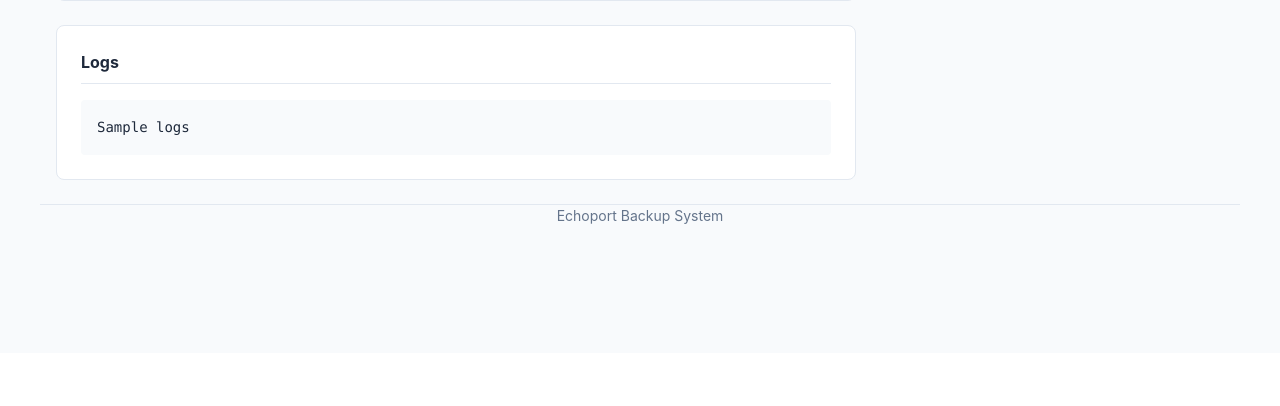
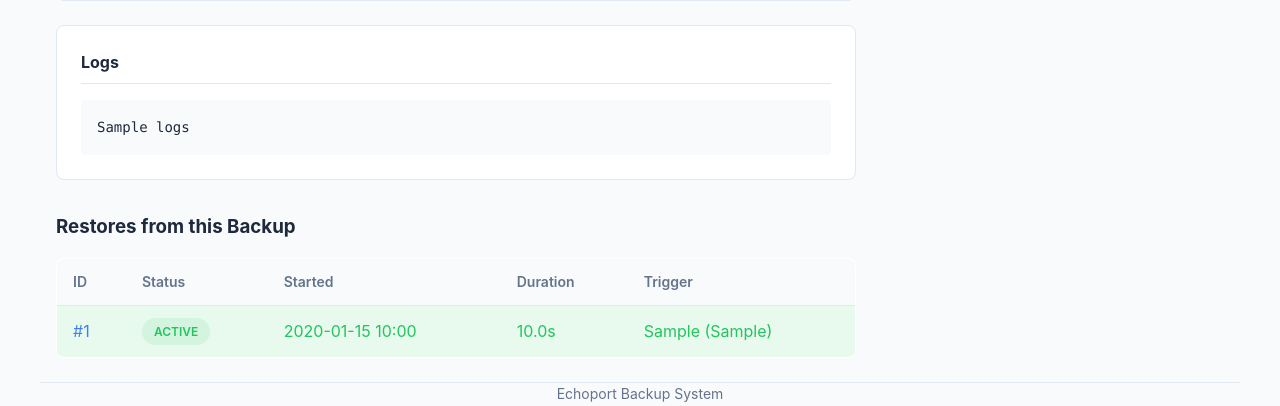
Before and after one commit to ephes/echoport, a Django app: template src/backups/templates/backups/run_detail.html in a window 1280 px wide. Shown: the part 447-853 px from the top of the page. Before the commit the page ends 671 px from the top, so only its background shows below. Run offline with Django 5.2, Linux system fonts and the light colour scheme; the template is opened without the code that fills it: most values are stand-ins (such as "Sample title", 1, 10 or a date in 2020); parts of the project's set-up code (start-up, migrations or seed data) failed here and were passed over.

Commit message:
Show restore history on target and backup run pages
The target page now lists its 20 most recent restores and the backup
run page lists the restores made from that backup, each linking to the
restore page and source backup. Read-only; no restore actions added.
History tables scroll sideways on narrow screens.

```diff
--- a/src/backups/static/css/styles.css
+++ b/src/backups/static/css/styles.css
@@ -387,6 +387,28 @@ dd ul {
     text-decoration: underline;
 }
 
+/* History tables scroll sideways on narrow screens instead of widening the page */
+.table-scroll {
+    overflow-x: auto;
+    -webkit-overflow-scrolling: touch;
+}
+
+.table-scroll .runs-table th,
+.table-scroll .runs-table td {
+    white-space: nowrap;
+}
+
+.restore-history {
+    margin-top: 2rem;
+    margin-bottom: 1.5rem;
+}
+
+.history-note {
+    margin-top: 0.5rem;
+    font-size: 0.875rem;
+    color: var(--color-text-muted);
+}
+
 /* Run Detail */
 .run-error {
     border-color: var(--color-error);
--- /dev/null
+++ b/src/backups/templates/backups/partials/restore_history.html
@@ -0,0 +1,38 @@
+{# Read-only restore list. Context: restores; show_backup (bool) adds the source backup column. #}
+<div class="run-history restore-history">
+    <h3>{{ heading|default:"Restore History" }}</h3>
+
+    {% if restores %}
+    <div class="table-scroll">
+        <table class="runs-table restores-table">
+            <thead>
+                <tr>
+                    <th>ID</th>
+                    {% if show_backup %}<th>From Backup</th>{% endif %}
+                    <th>Status</th>
+                    <th>Started</th>
+                    <th>Duration</th>
+                    <th>Trigger</th>
+                </tr>
+            </thead>
+            <tbody>
+                {% for restore in restores %}
+                <tr class="run-row status-{{ restore.status }}">
+                    <td><a href="{% url 'backups:restore_detail' restore.id %}">#{{ restore.id }}</a></td>
+                    {% if show_backup %}<td><a href="{% url 'backups:run_detail' restore.backup_run_id %}">#{{ restore.backup_run_id }}</a></td>{% endif %}
+                    <td><span class="status-badge status-{{ restore.status }}">{{ restore.get_status_display }}</span></td>
+                    <td>{{ restore.started_at|date:"Y-m-d H:i" }}</td>
+                    <td>{% if restore.duration_seconds is not None %}{{ restore.duration_seconds|floatformat:1 }}s{% else %}-{% endif %}</td>
+                    <td>{{ restore.get_trigger_display }}{% if restore.triggered_by %} ({{ restore.triggered_by }}){% endif %}</td>
+                </tr>
+                {% endfor %}
+            </tbody>
+        </table>
+    </div>
+    {% if restores|length >= limit %}
+    <p class="history-note">Showing the {{ limit }} most recent restores.</p>
+    {% endif %}
+    {% else %}
+    <p class="empty-state">{{ empty_text|default:"No restores yet." }}</p>
+    {% endif %}
+</div>
--- a/src/backups/templates/backups/run_detail.html
+++ b/src/backups/templates/backups/run_detail.html
@@ -85,6 +85,10 @@
     </div>
     {% endif %}
 
+    {% if restores or run.status == 'success' %}
+    {% include "backups/partials/restore_history.html" with restores=restores show_backup=False heading="Restores from this Backup" empty_text="No restores from this backup." limit=restore_history_limit %}
+    {% endif %}
+
     {% if run.status == 'success' and user.is_staff %}
     <div class="restore-section">
         <h3>Restore from this Backup</h3>
--- a/src/backups/templates/backups/target_detail.html
+++ b/src/backups/templates/backups/target_detail.html
@@ -72,6 +72,7 @@
         <h3>Backup History</h3>
 
         {% if runs %}
+        <div class="table-scroll">
         <table class="runs-table">
             <thead>
                 <tr>
@@ -96,9 +97,12 @@
                 {% endfor %}
             </tbody>
         </table>
+        </div>
         {% else %}
         <p class="empty-state">No backup runs yet.</p>
         {% endif %}
     </div>
+
+    {% include "backups/partials/restore_history.html" with restores=restores show_backup=True limit=restore_history_limit %}
 </div>
 {% endblock %}
```
Also changed, not shown: src/backups/views.py (+11 -1 lines), tests/test_views.py (+170 -0 lines), README.md.
